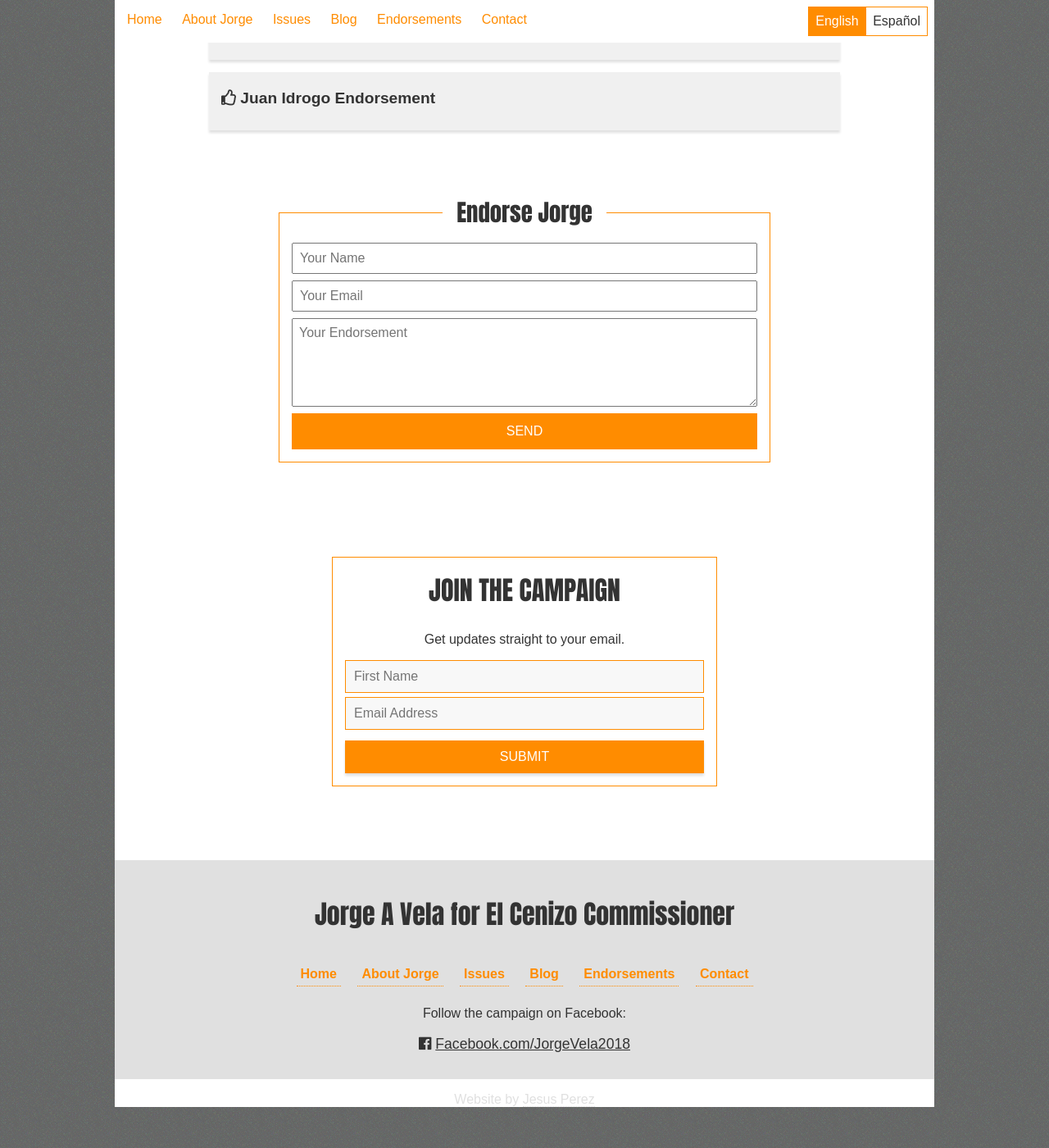
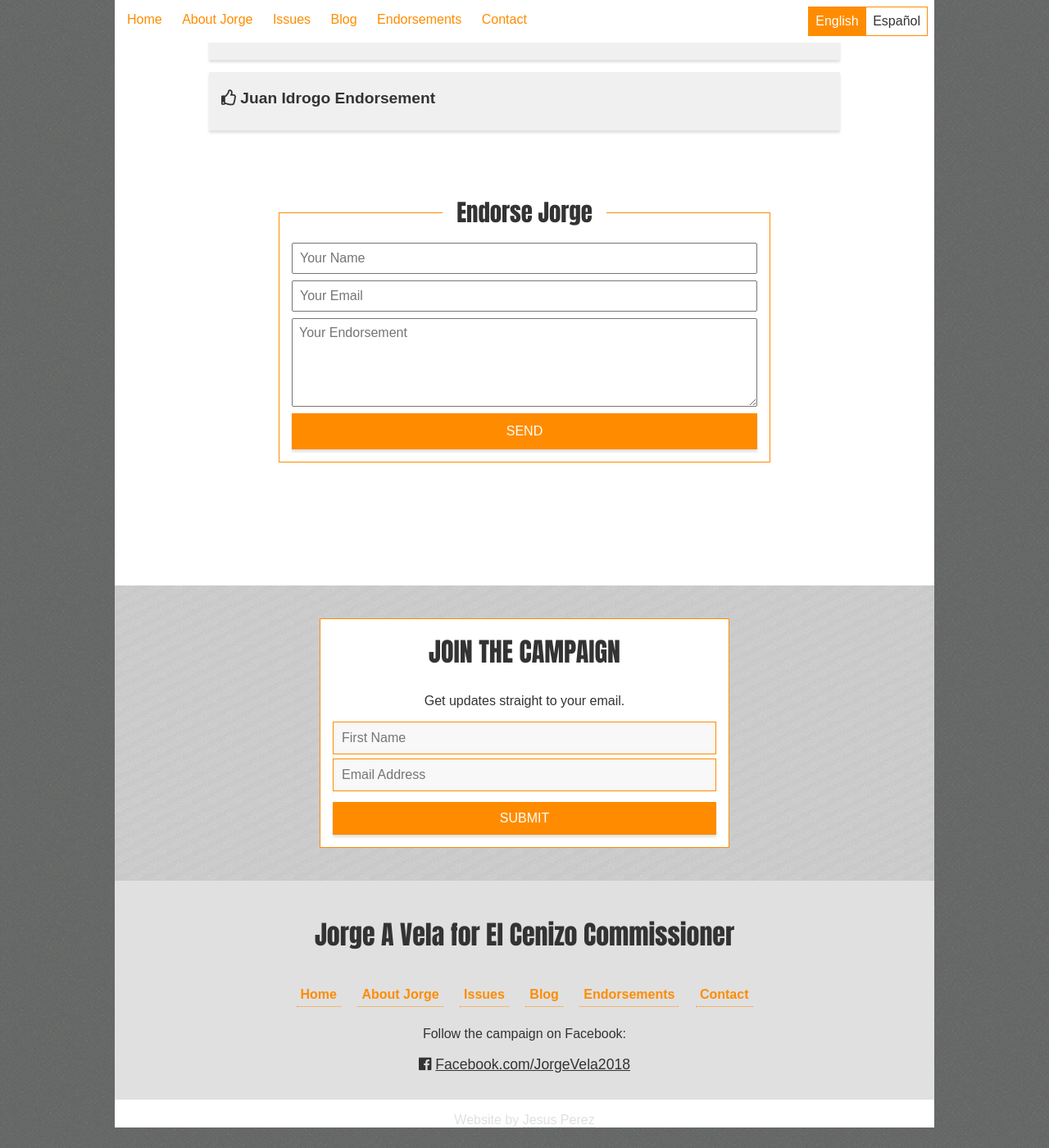
Before and after one commit to vela2018/vela2018.github.io, a Jekyll site: the page built from endorsements.html, in a window 1280 px wide and 1400 px high, scrolled down 333 px. Shown: the whole window at 82% size. Built offline with Jekyll 4.4.1, drawn with Linux system fonts in a browser that asks for light colours; nearby versions of some CDN libraries.

Commit message:
email background update

```diff
--- a/_includes/email.html
+++ b/_includes/email.html
@@ -1,3 +1,4 @@
+<div class="email-wrapper">
     <section class="email-list">
         <div id="form">
             <h2 class="eng">Join the Campaign</h2>
@@ -28,3 +29,4 @@
               <!--End mc_embed_signup-->
         </div>
       </section>
+</div>
--- a/_layouts/feed.html
+++ b/_layouts/feed.html
@@ -7,6 +7,6 @@ layout: default
     <h1>{{ page.title }}</h1>
   </header>
   <div class="feed-content">
-    <div >{{ content}}</div>
+    <div class="content">{{ content}}</div>
   {% include email.html %}
 </div>
--- a/_sass/layouts/_feed.scss
+++ b/_sass/layouts/_feed.scss
@@ -1,7 +1,9 @@
 .feed-content {
-  max-width: 800px;
-  margin: 35px auto;
-  padding: 15px;
+  .content {
+    max-width: 800px;
+    margin: 35px auto;
+    padding: 15px;
+  }
   a {
     background-color: #F0F0F0;
     text-decoration: none;
@@ -46,6 +48,12 @@
       color: white;
       padding: 12px;
       border: 1px solid $color-main;
+      box-shadow: 0 3px 3px #E0E0E0;
+      &:hover {
+        background-color: white;
+        color: $color-main;
+        transition-duration: .3s;
+      }
     }
   }
 }
--- a/assets/css/main.scss
+++ b/assets/css/main.scss
@@ -202,6 +202,7 @@ nav::after {
     text-align: center;
     font-family: $font-body;
     margin-top: -45px;
+    margin-bottom: 0;
     padding-bottom: 25px;
     background-color: $color-main;
     font-weight: bold;
@@ -349,11 +350,16 @@ nav::after {
 }
 
 // --------------- Email List --------------- //
-
+.email-wrapper {
+  background-color: pink;
+  padding: 15px;
+  background-color: #E0E0E0;
+  background-image: url("/assets/img/share-background.png");
+}
 .email-list {
   max-width: 500px;
   margin: 25px auto;
-  padding: 15px;
+  background-color: white;
   p {
     text-align: center;
   }
```
Also changed, not shown: 8 other files. Lines whose indentation alone changed are shown as unchanged.
